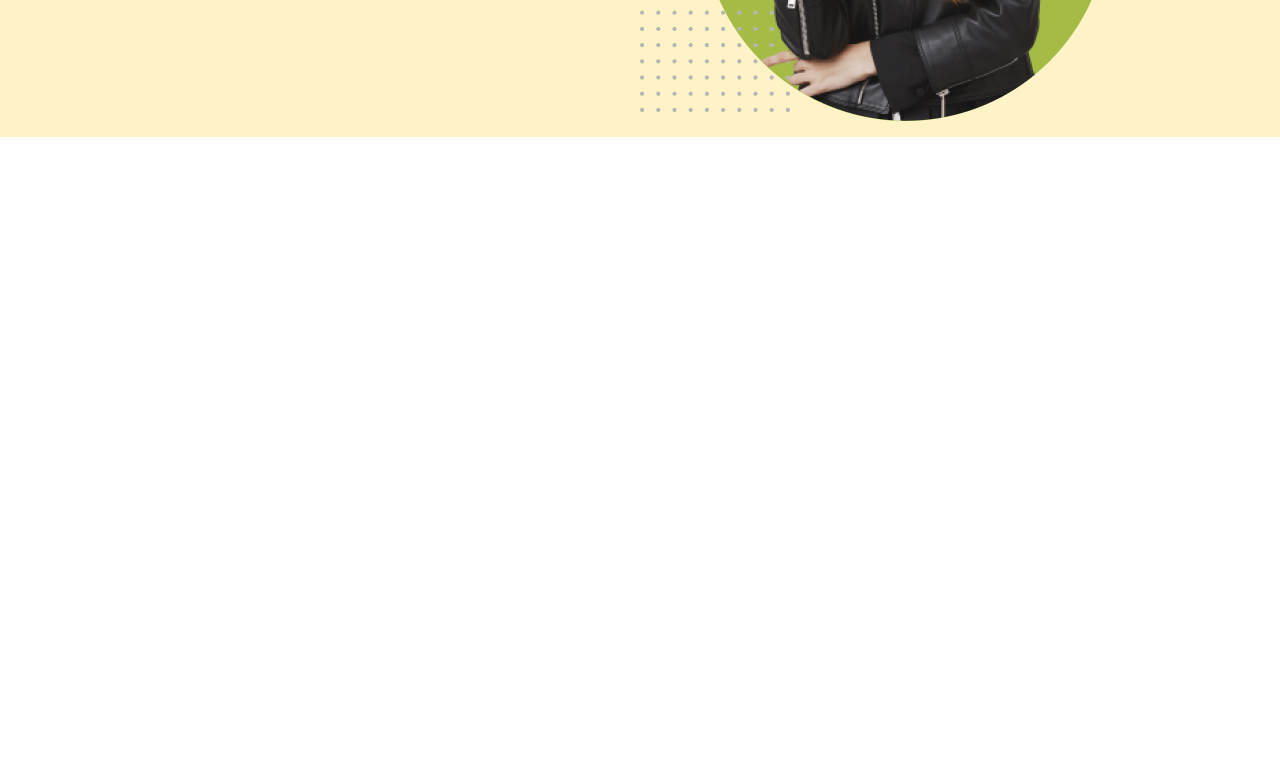
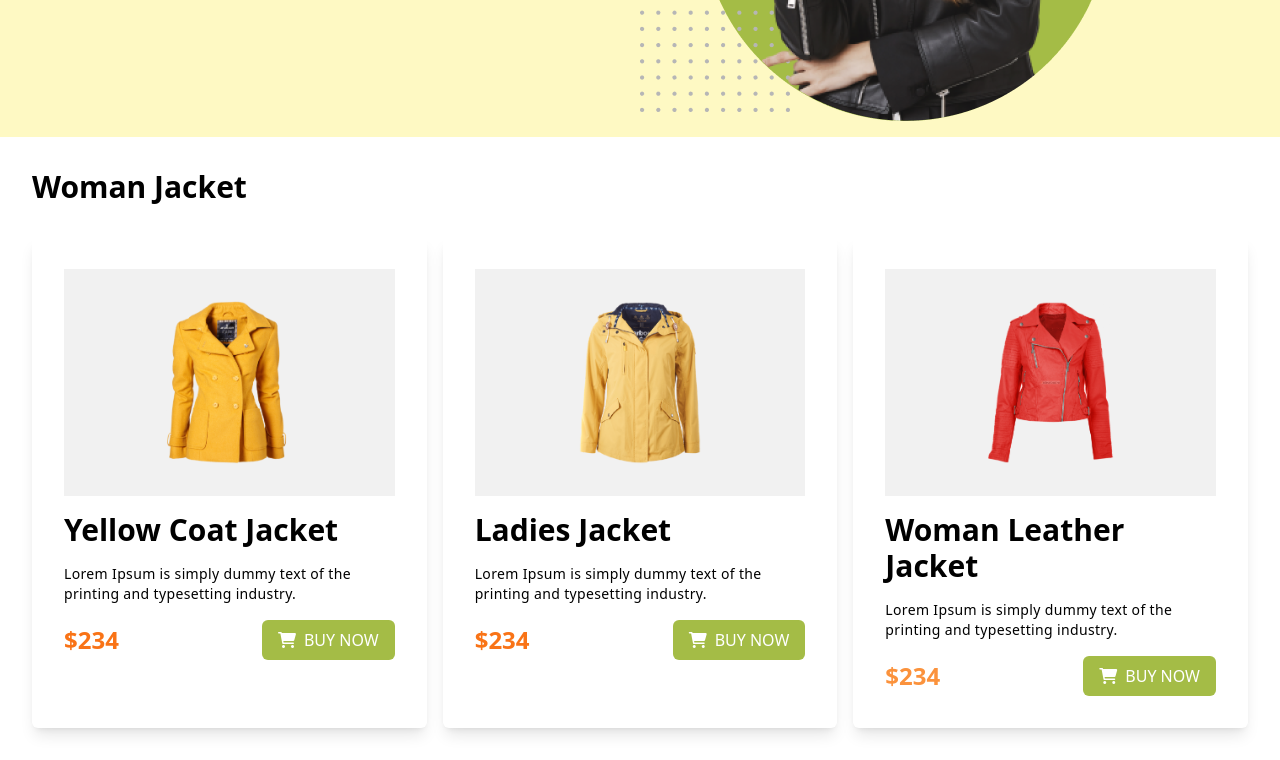
Before and after one commit to rimanroni/Penguin-Fashion, a plain HTML site: page index.html in a window 1280 px wide. Shown: the part 466-1226 px from the top of the page. Before the commit the page ends 800 px from the top, so only its background shows below. Drawn offline with nearby package versions, Linux system fonts and the light colour scheme.

Commit message:
woman jacket part done

```diff
--- a/index.html
+++ b/index.html
@@ -5,8 +5,7 @@
     <meta name="viewport" content="width=device-width, initial-scale=1.0" />
     <title>Penguin Fashion</title>
     <link rel="stylesheet" href="styles/style.css" />
-    <link href="https://cdn.jsdelivr.net/npm/tailwindcss@2.2.19/dist/tailwind.min.css" rel="stylesheet">
-
+    <script src="https://cdn.tailwindcss.com"></script>
     <!-- Font Awesome -->
     <link
       href="https://cdnjs.cloudflare.com/ajax/libs/font-awesome/6.0.0/css/all.min.css"
@@ -46,7 +45,52 @@
          </div>
 
     </header>
-    <main class="px-8"></main>
+    <main class="px-8">
+      <!-- W0Man Jacket -->
+       <section class="py-8">
+         <h1 class="text-3xl font-bold">Woman Jacket</h1>
+         <div class="grid mt-8 justify-center grid-cols-1 md:grid-cols-2 lg:grid-cols-3 gap-4">
+
+          <div class=" flex flex-col gap-y-4 shadow-lg rounded-md p-8">
+              <div class="img p-8">
+                <img src="images/jacket-1.png" class="w-1/2   mx-auto" alt="">
+              </div>
+              <h1 class="text-3xl font-bold">Yellow Coat Jacket </h1>
+              <p class="text-sm tracking-wide  ">Lorem Ipsum is simply dummy text of the
+                printing and typesetting industry.</p>
+                <div class="flex  justify-between items-center">
+                  <p class="text-2xl font-bold  text-orange-500">$234</p>
+                  <button class="btn px-4 py-2 rounded-md  flex gap-x-2 items-center"><i class="fa-solid fa-cart-shopping"></i>BUY NOW</button>
+                </div>
+            </div>
+
+            <div class=" flex flex-col gap-y-4 shadow-lg rounded-md p-8">
+              <div class="img p-8">
+                <img src="images/jacket-2.png" class="w-1/2   mx-auto" alt="">
+              </div>
+              <h1 class="text-3xl font-bold">Ladies Jacket  </h1>
+              <p class="text-sm tracking-wide  ">Lorem Ipsum is simply dummy text of the
+                printing and typesetting industry.</p>
+                <div class="flex  justify-between items-center">
+                  <p class="text-2xl font-bold  text-orange-500">$234</p>
+                  <button class="btn px-4 py-2 rounded-md  flex gap-x-2 items-center"><i class="fa-solid fa-cart-shopping"></i> BUY NOW</button>
+                </div>
+            </div>
+            <div class=" flex flex-col gap-y-4 shadow-lg rounded-md p-8">
+              <div class="img p-8">
+                <img src="images/jacket-3.png" class="w-1/2   mx-auto" alt="">
+              </div>
+              <h1 class="text-3xl font-bold">Woman Leather Jacket  </h1>
+              <p class="text-sm tracking-wide  ">Lorem Ipsum is simply dummy text of the
+                printing and typesetting industry.</p>
+                <div class="flex  justify-between items-center">
+                  <p class="text-2xl font-bold  text-orange-400">$234</p>
+                  <button class="btn px-4 py-2 rounded-md flex gap-x-2 items-center"><i class="fa-solid fa-cart-shopping"></i> BUY NOW</button>
+                </div>
+            </div>
+         </div>
+       </section>
+    </main>
     <footer></footer>
   </body>
 </html>
--- a/styles/style.css
+++ b/styles/style.css
@@ -1,11 +1,8 @@
-@import url('https://fonts.googleapis.com/css2?family=Bebas+Neue&display=swap');
-body{
-    font-family: "Bebas Neue", sans-serif
-}
+
 .btn{
     background-color: #A4BC46;
     color: white
 }
-@tailwind base;
-@tailwind components;
-@tailwind utilities;
+.img{
+    background-color: #F1F1F1;
+}
```
